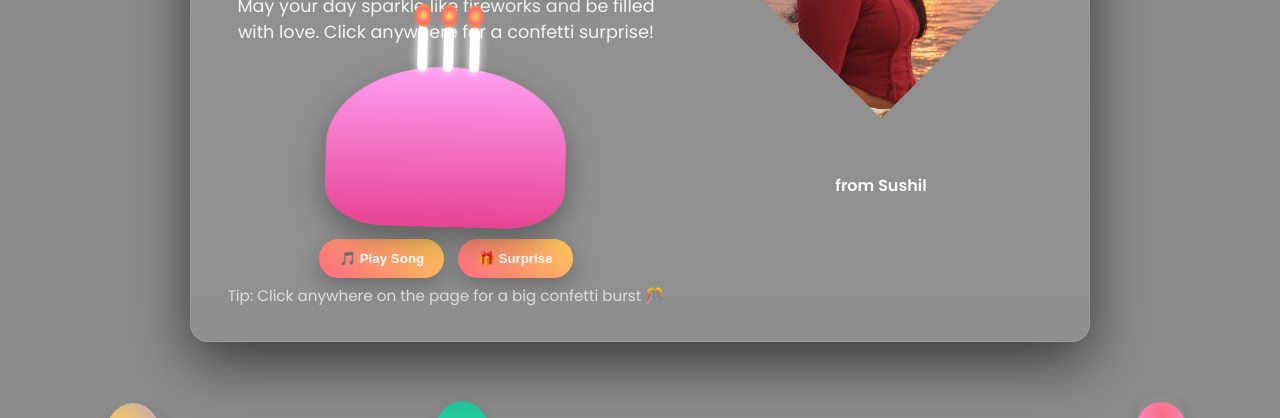
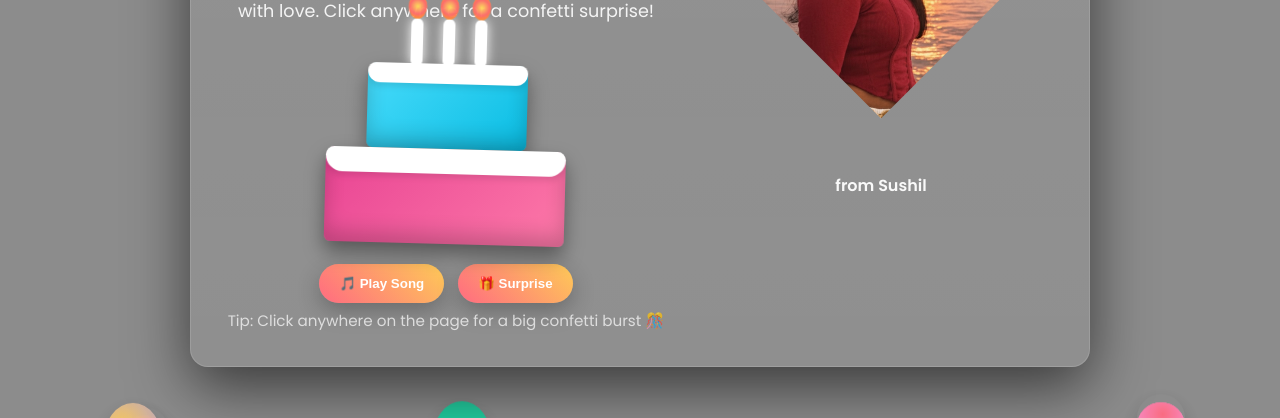
Before and after one commit to puhansushil/Birthday-, a plain HTML site: page bday.html in a window 1280 px wide. Shown: the part 382-800 px from the top of the page. Drawn offline with Linux system fonts and the light colour scheme.

Commit message:
Update birthday title and cake design

```diff
--- a/bday.html
+++ b/bday.html
@@ -3,7 +3,7 @@
 <head>
 <meta charset="utf-8" />
 <meta name="viewport" content="width=device-width,initial-scale=1" />
-<title>Happy Birthday Rashmi ✨</title>
+<title>Happy Birthday Rashmi 笨ｨ</title>
 <link href="https://fonts.googleapis.com/css2?family=Poppins:wght@300;400;600;700&display=swap" rel="stylesheet">
 <style>
   *{box-sizing:border-box;margin:0;padding:0}
@@ -47,13 +47,50 @@
 
   /* left panel: message & cake & buttons */
   .left{padding:6px}
-  .cake{width:240px;height:160px;margin:18px auto 6px;background:linear-gradient(to bottom,#ff9ff3,#e84393);
-    border-radius:50% 50% 25% 25%;position:relative;box-shadow:0 12px 30px rgba(0,0,0,.35);animation:wiggle 3s ease-in-out infinite}
-  @keyframes wiggle{0%,100%{transform:rotate(0)}50%{transform:rotate(2deg)}}
-  .candles{position:absolute;top:-40px;left:50%;transform:translateX(-50%);display:flex;gap:16px}
-  .candle{width:10px;height:45px;background:#fff;border-radius:5px;position:relative;box-shadow:0 0 10px #fff}
-  .flame{width:16px;height:22px;background:radial-gradient(circle,#ffdd59,#ff6b6b,#ffa502);border-radius:50%;position:absolute;top:-22px;left:50%;transform:translateX(-50%);animation:flicker 1.2s infinite alternate}
-  @keyframes flicker{0%{transform:translateX(-50%) scale(1);opacity:1}100%{transform:translateX(-50%) scale(1.12);opacity:.85}}
+
+  /* 🎂 PREMIUM DOUBLE DECKER CAKE STYLE 🎂 */
+  .cake {
+    width: 240px; height: 180px; margin: 40px auto 20px; position: relative;
+    animation: wiggle 3s ease-in-out infinite;
+  }
+  @keyframes wiggle { 0%, 100% { transform: rotate(0); } 50% { transform: rotate(2deg); } }
+
+  .cake-tier {
+    position: absolute; left: 50%; transform: translateX(-50%);
+    border-radius: 10px 10px 6px 6px;
+    box-shadow: inset 0 -10px 20px rgba(0,0,0,0.2), 0 10px 20px rgba(0,0,0,0.4);
+  }
+
+  /* Big Bottom Layer */
+  .cake-bottom {
+    bottom: 0; width: 240px; height: 95px;
+    background: linear-gradient(135deg, #e84393, #fd79a8);
+  }
+  .cake-bottom::after {
+    content: ''; position: absolute; top: 0; left: 0; width: 100%; height: 25px;
+    background: #ffffff; border-radius: 10px 10px 20px 20px;
+    box-shadow: 0 4px 6px rgba(0,0,0,0.1);
+  }
+
+  /* Top Layer */
+  .cake-top {
+    bottom: 95px; width: 160px; height: 85px;
+    background: linear-gradient(135deg, #48dbfb, #0abde3);
+  }
+  .cake-top::after {
+    content: ''; position: absolute; top: 0; left: 0; width: 100%; height: 20px;
+    background: #ffffff; border-radius: 10px 10px 15px 15px;
+    box-shadow: 0 4px 6px rgba(0,0,0,0.1);
+  }
+
+  .candles { position: absolute; top: -45px; left: 50%; transform: translateX(-50%); display: flex; gap: 20px; z-index: 2; }
+  .candle { width: 12px; height: 48px; background: #fff; border-radius: 6px; position: relative; box-shadow: 0 0 12px #fff; }
+  .flame {
+    width: 18px; height: 24px; background: radial-gradient(circle, #ffdd59, #ff6b6b, #ffa502);
+    border-radius: 50%; position: absolute; top: -24px; left: 50%; transform: translateX(-50%);
+    animation: flicker 1.2s infinite alternate;
+  }
+  @keyframes flicker { 0% { transform: translateX(-50%) scale(1); opacity: 1; } 100% { transform: translateX(-50%) scale(1.15); opacity: .85; } }
 
   .controls{display:flex;gap:14px;justify-content:center;margin-top:12px}
   .btn{padding:12px 20px;border-radius:40px;border:none;font-weight:700;cursor:pointer;background:linear-gradient(45deg,#ff6b81,#feca57);box-shadow:0 8px 22px rgba(0,0,0,.25);color:#fff;transition:transform .2s}
@@ -119,15 +156,19 @@
 <div class="stage" id="stage">
   <div class="card" role="region" aria-label="Birthday card for Rashmi">
     <div class="left">
-      <h1>Happy Birthday Rashmi😍</h1>
+      <h1>Happy Birthday Rashmi 笨ｨ</h1>
       <p class="lead">May your day sparkle like fireworks and be filled with love. Click anywhere for a confetti surprise!</p>
 
+      <!-- 🎂 DOUBLE DECKER CAKE HTML 🎂 -->
       <div class="cake" aria-hidden="true">
-        <div class="candles">
-          <div class="candle"><div class="flame"></div></div>
-          <div class="candle"><div class="flame"></div></div>
-          <div class="candle"><div class="flame"></div></div>
+        <div class="cake-tier cake-top">
+          <div class="candles">
+            <div class="candle"><div class="flame"></div></div>
+            <div class="candle"><div class="flame"></div></div>
+            <div class="candle"><div class="flame"></div></div>
+          </div>
         </div>
+        <div class="cake-tier cake-bottom"></div>
       </div>
 
       <div class="controls">
```
